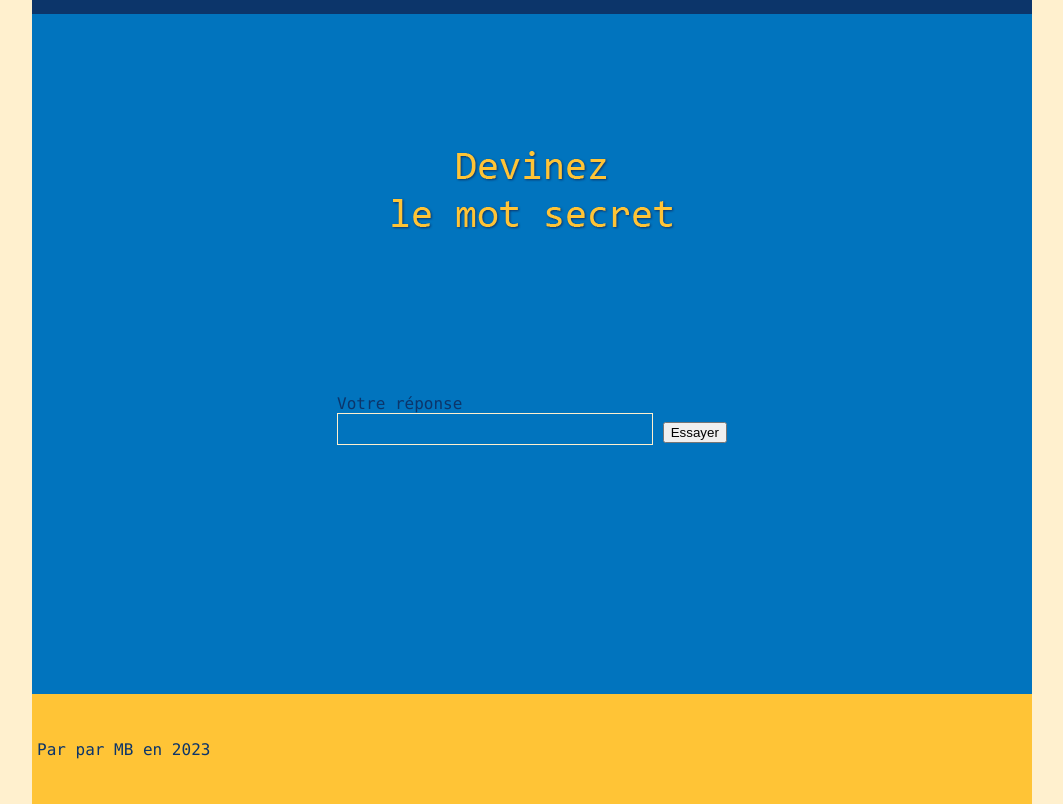
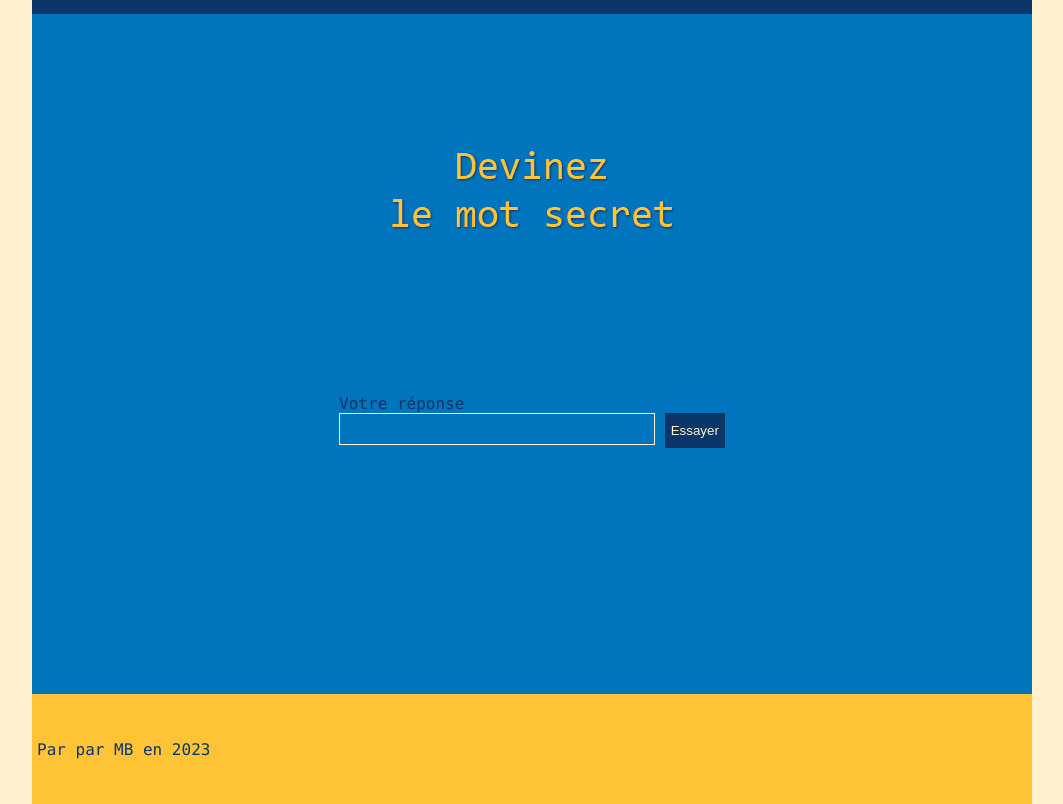
Before and after one commit to zlr0001/lePendu, a plain HTML site: page index.html in a window 1280 px wide. Shown: the part 116-920 px from the top of the page, without its empty margins (108-1171 px from the left). Drawn offline with Linux system fonts and the light colour scheme; no server answers.

Commit message:
✨style.css: design du bouton submit

```diff
--- a/style.css
+++ b/style.css
@@ -70,6 +70,21 @@ main {
     letter-spacing: .5ch;
 }
 
+#btnSubmit {
+    background-color: var(--bleuPrimaire);
+    border: none;
+    height: 35px;
+    color: var(--beige);
+    vertical-align: top;
+}
+#btnSubmit:hover {
+    box-shadow: inset 0 0 0 1px var(--beige);
+}
+#btnSubmit:active {
+    box-shadow: inset 0 0 1px 1px var(--yellow);
+    color: var(--yellow);
+}
+
 footer {
     width: 990px;
     margin: 0 auto;
```
